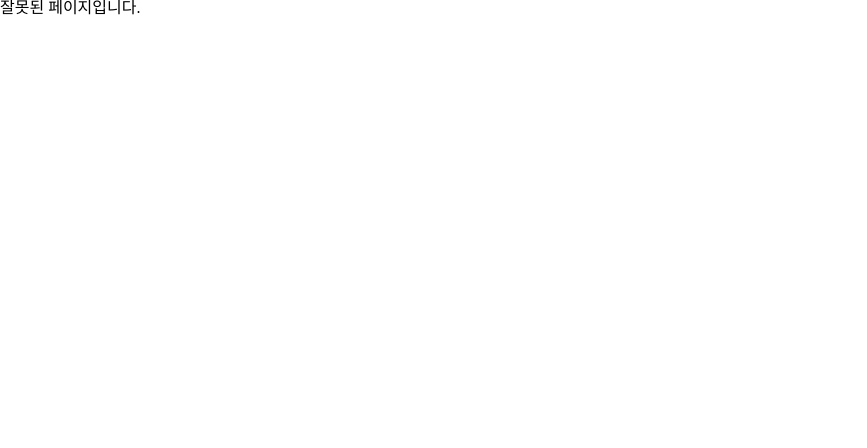
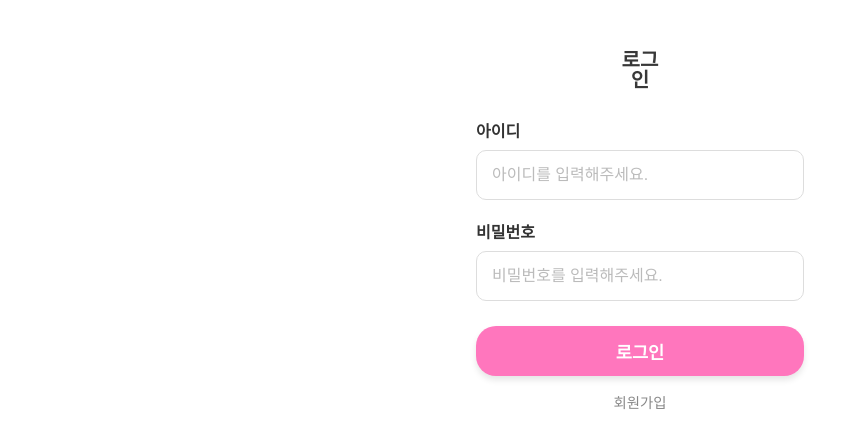
Before and after one commit to Mimi-official/Mimi_Client, a React (Vite) app: page /login in a window 1280 px wide. Shown: the top 448 px of the page, without its empty margins (0-867 px from the left). Built offline with nearby package versions, Linux system fonts and the light colour scheme.

Commit message:
헤더 로그인 글자

```diff
--- a/src/pages/Login.jsx
+++ b/src/pages/Login.jsx
@@ -0,0 +1,150 @@
+import React from 'react';
+import styled from 'styled-components';
+
+// 전체 컨테이너
+const Container = styled.div`
+  display: flex;
+  flex-direction: column;
+  align-items: center;
+  /* 모바일 화면을 가정하여 최대 너비를 설정할 수 있습니다. */
+  /* max-width: 400px; */
+  margin: 0 auto;
+  padding: 20px;
+  background-color: white; /* 배경이 흰색인 경우 */
+`;
+
+// 페이지 제목 (로그인)
+const Title = styled.h1`
+  /* ⭐️⭐️ Figma 텍스트 속성 (로그인 글자) 반영 ⭐️⭐️ */
+  width: 52px;
+  height: 24px;
+  font-family: 'Pretendard', sans-serif;
+  font-size: 20px;
+  font-weight: 600;
+  line-height: 100%;
+  letter-spacing: 0%;
+  color: #383838;
+  /* ⭐️⭐️⭐️⭐️⭐️⭐️⭐️⭐️⭐️⭐️⭐️⭐️⭐️⭐️⭐️⭐️⭐️ */
+
+  margin-top: 30px;
+  margin-bottom: 50px;
+  /* Figma에서 너비가 52px로 고정되어 있으므로, text-align: center를 유지합니다. */
+  text-align: center;
+`;
+
+// 입력 그룹 (아이디/비밀번호 레이블 + 입력창)
+const InputGroup = styled.div`
+  width: 100%;
+  max-width: 328px; /* 버튼과 너비를 맞추기 위해 */
+  margin-bottom: 25px;
+`;
+
+// 입력창 레이블 (아이디, 비밀번호)
+const Label = styled.label`
+  display: block;
+  font-size: 1rem;
+  font-weight: bold;
+  margin-bottom: 10px;
+  color: #333; /* 글자 색상 */
+`;
+
+// 입력 필드 (아이디 입력창, 비밀번호 입력창)
+const Input = styled.input`
+  width: 100%;
+  padding: 15px; /* 높이 확보 */
+  font-size: 1rem;
+  border: 1px solid #ddd;
+  border-radius: 10px;
+  box-sizing: border-box; /* 패딩이 너비에 포함되도록 */
+  &::placeholder {
+    color: #bbb;
+  }
+`;
+
+// 로그인 버튼 (이전 질문에서 수정한 Figma 속성 적용 - 그대로 유지)
+const LoginButton = styled.button`
+  /* Figma 속성 적용: 너비 328px, 높이 50px, 패딩 14px 78px, 반경 20px */
+  width: 328px;
+  height: 50px;
+  padding: 14px 78px;
+  border-radius: 20px;
+
+  /* Figma 색상 적용: #FF76BD */
+  background-color: #FF76BD;
+
+  color: white;
+  font-size: 1.1rem;
+  font-weight: bold;
+  border: none;
+  cursor: pointer;
+  margin-top: 20px; /* 입력창과 버튼 사이 간격 */
+  box-shadow: 0 4px 6px rgba(0, 0, 0, 0.1);
+
+  /* 텍스트 중앙 정렬 */
+  display: flex;
+  justify-content: center;
+  align-items: center;
+`;
+
+// 회원가입 링크
+const SignupLink = styled.a`
+  font-size: 0.9rem;
+  color: #888;
+  text-decoration: none;
+  margin-top: 20px;
+  cursor: pointer;
+
+  /* 버튼과 회원가입 링크 사이의 간격 */
+  margin-bottom: 50px;
+`;
+
+
+// --- 🚀 React 컴포넌트 ---
+const Login = () => {
+  const handleSubmit = (e) => {
+    e.preventDefault();
+    // 여기에 로그인 로직을 추가합니다.
+    console.log('로그인 버튼 클릭됨');
+  };
+
+  return (
+    <Container>
+      {/* Title 컴포넌트에 수정된 스타일이 적용됩니다. */}
+      <Title>로그인</Title>
+      <form onSubmit={handleSubmit}>
+
+        {/* 아이디 입력 필드 */}
+        <InputGroup>
+          <Label htmlFor="id">아이디</Label>
+          <Input
+            id="id"
+            type="text"
+            placeholder="아이디를 입력해주세요."
+            required
+          />
+        </InputGroup>
+
+        {/* 비밀번호 입력 필드 */}
+        <InputGroup>
+          <Label htmlFor="password">비밀번호</Label>
+          <Input
+            id="password"
+            type="password"
+            placeholder="비밀번호를 입력해주세요."
+            required
+          />
+        </InputGroup>
+
+        {/* 로그인 버튼 */}
+        <LoginButton type="submit">로그인</LoginButton>
+      </form>
+
+      {/* 회원가입 링크 */}
+      <SignupLink href="/signup">
+        회원가입
+      </SignupLink>
+    </Container>
+  );
+};
+
+export default Login;
--- a/src/routes/Lim.jsx
+++ b/src/routes/Lim.jsx
@@ -2,10 +2,13 @@ import React from 'react';
 import { BrowserRouter, Routes, Route } from 'react-router-dom';
 
 import Home from '../pages/Home';
+import Login from '../pages/Login';
+
 
 
 const LimRoutes = [
-    { path: "/", element: <Home /> }
+    { path: "/", element: <Home /> },
+    { path: "/login", element: <Login /> }
 ];
 
 export default LimRoutes;
```
Also changed, not shown: src/pages/Home.jsx (line endings or trailing spaces).
